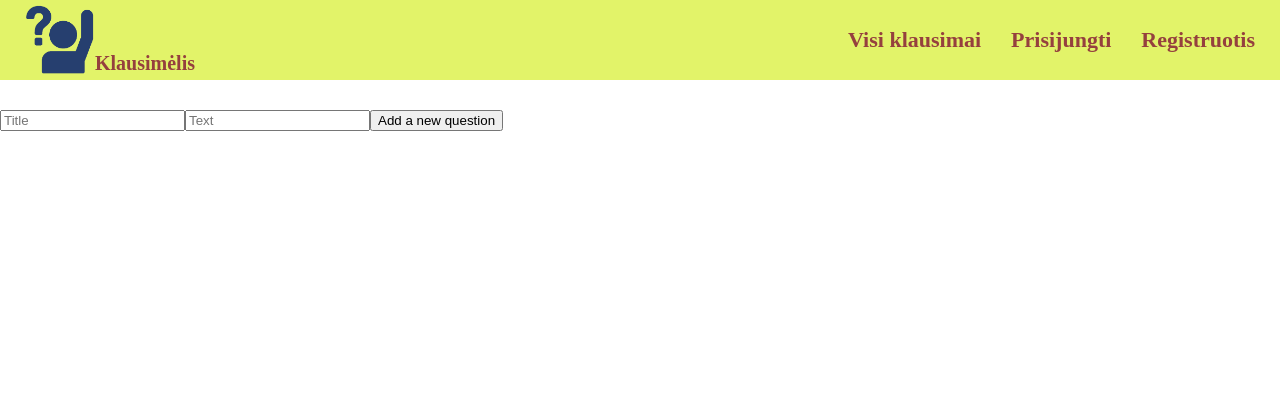
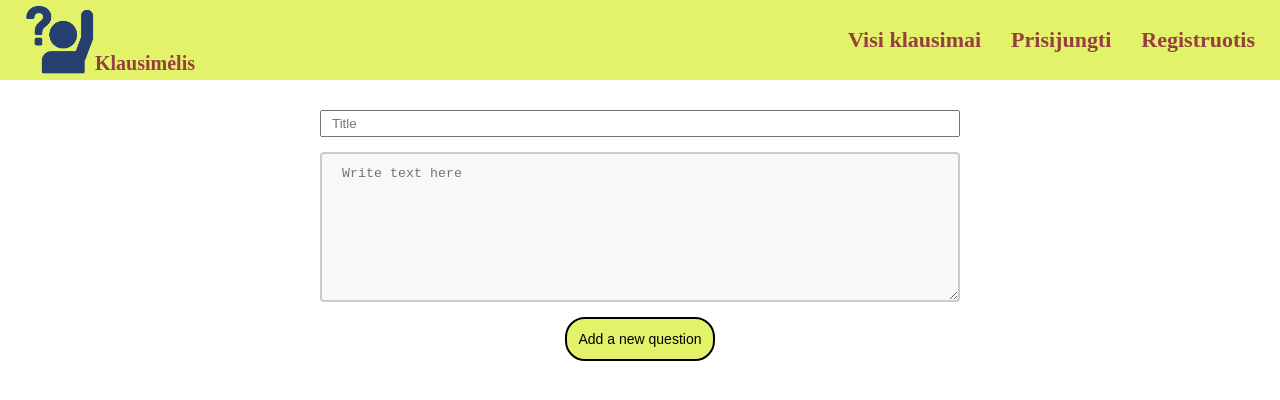
Before and after one commit to TauraKav/Questions-app-front-end, a Next.js app: page /newQuestion in a window 1280 px wide. Shown: the top 400 px of the page. Built offline with nearby package versions, Linux system fonts and the light colour scheme.

Commit message:
delete question

```diff
--- a/src/components/questionCard/QuestionCard.module.css
+++ b/src/components/questionCard/QuestionCard.module.css
@@ -1,4 +1,4 @@
-.questionWrapper{
+.questionWrapper {
     background-color: rgb(251, 243, 232);
     min-width: 400px;
     min-height: 180px;
@@ -6,29 +6,46 @@
     border-radius: 6px;
     display: flex;
     flex-direction: column;
-   justify-content: center;
+    justify-content: center;
     gap: 20px;
     transition: 0.3s;
     border: 2px, solid, black;
 }
 
-.questionWrapper:hover{
+.link {
+    text-decoration: none;
+    color: rgb(14, 15, 15);
+}
+
+.questionWrapper:hover {
     background-color: rgb(244, 228, 206);
 }
 
 .title {
-    margin:0px;
+    margin-bottom: 10px;
+    margin-top: 0px;
 }
 
-.link{
-    text-decoration: none;
-    color: rgb(14, 15, 15);
+.text {
+    font-size: 19px;
 }
 
-.text{
-    font-size: 17px;
+.deleteButton {
+    cursor: pointer;
+    padding: 0px;
+    align-self: end;
+    padding: 3px;
 }
 
+.trashImg {
+    object-fit: cover;
+    width: 100%;
+}
+
+.message {
+    color: rgb(217, 41, 41);
+
+}
 
 @media (max-width: 720px) {
     .card {
@@ -39,11 +56,14 @@
     .destination {
         font-size: 20px;
     }
+
     .image {
         height: 200px;
     }
 
-    .date, .duration, .price {
+    .date,
+    .duration,
+    .price {
         font-size: 15px;
     }
 
--- a/src/pages/newQuestion/index.js
+++ b/src/pages/newQuestion/index.js
@@ -15,15 +15,17 @@ const NewQuestionPage = () => {
 
     const addNewQuestion = async () => {
         try {
-            setUserId (localStorage.getItem("UserId"));
+            setUserId(localStorage.getItem("UserId"));
             const response = await axios.post("http://localhost:8081/question", {
                 title: title,
                 text: text,
                 id: userId,
-            }, {headers: {
-                authorization: localStorage.getItem("token")
-              }});
-              console.log(response.status);
+            }, {
+                headers: {
+                    authorization: localStorage.getItem("token")
+                }
+            });
+            console.log(response.status);
 
             if (response.status === 200) {
                 setSuccess(true);
@@ -43,20 +45,22 @@ const NewQuestionPage = () => {
         <div>
             <Navbar />
 
-            <div className={styles.tripForm}>
+            <div className={styles.questionForm}>
                 <input
+                    className={styles.titleInput}
                     value={title}
                     onChange={(event) => setTitle(event.target.value)}
                     placeholder="Title"
                 />
 
-                <input
-                    value={text}
+                < textarea
+                    className={styles.textInput}
+                    name="text"
                     onChange={(event) => setText(event.target.value)}
-                    placeholder="Text"
+                    placeholder="Write text here"
                 />
 
-                <button onClick={addNewQuestion}>Add a new question</button>
+                <button className={styles.addButton} onClick={addNewQuestion}>Add a new question</button>
 
                 {isSuccess && <div>Question was added successfully</div>}
             </div>
--- a/src/pages/newQuestion/styles.module.css
+++ b/src/pages/newQuestion/styles.module.css
@@ -0,0 +1,36 @@
+.questionForm {
+    display: flex;
+    flex-direction: column;
+    gap: 15px;
+    align-items: center;
+}
+
+.titleInput {
+    width: 50%;
+    padding-left: 10px;
+    padding-right: 10px;
+    padding-top: 4px;
+    padding-bottom: 4px;
+}
+
+.textInput {
+    width: 50%;
+    min-height: 150px;
+    padding: 12px 20px;
+    box-sizing: border-box;
+    border: 2px solid #ccc;
+    border-radius: 4px;
+    background-color: #f8f8f8;
+    resize: vertical;
+}
+
+.addButton {
+    color: black;
+    font-size: 14px;
+    border: solid 2px black;
+    align-self: center;
+    padding: 12px;
+    border-radius: 20px;
+    background-color: rgb(226, 243, 105);
+    cursor: pointer;
+}
```
Also changed, not shown: src/components/questionCard/QuestionCard.js (+39 -8 lines), src/pages/question/[id].js (added, +41 -0 lines), src/pages/styles.module.css (+3 -5 lines), src/assets/trash.png (added), src/pages/question/styles.module.css (added).
